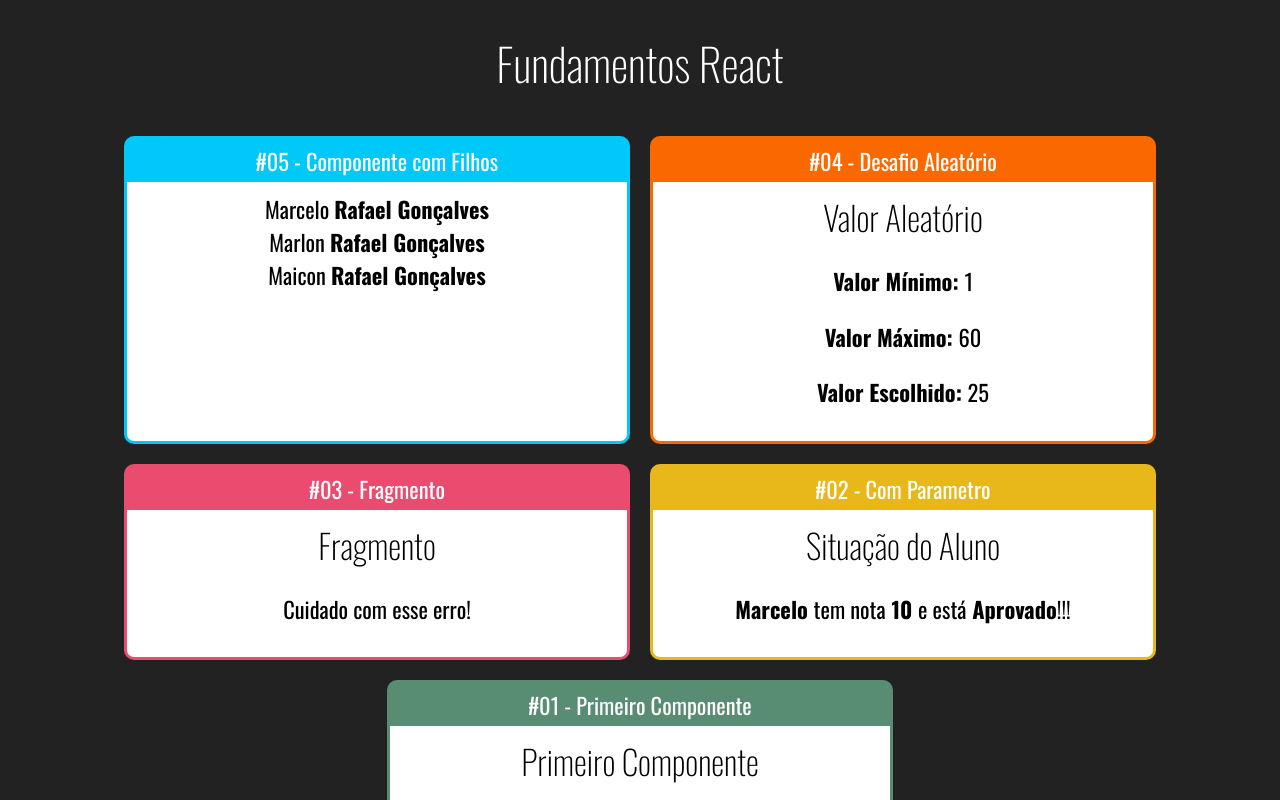
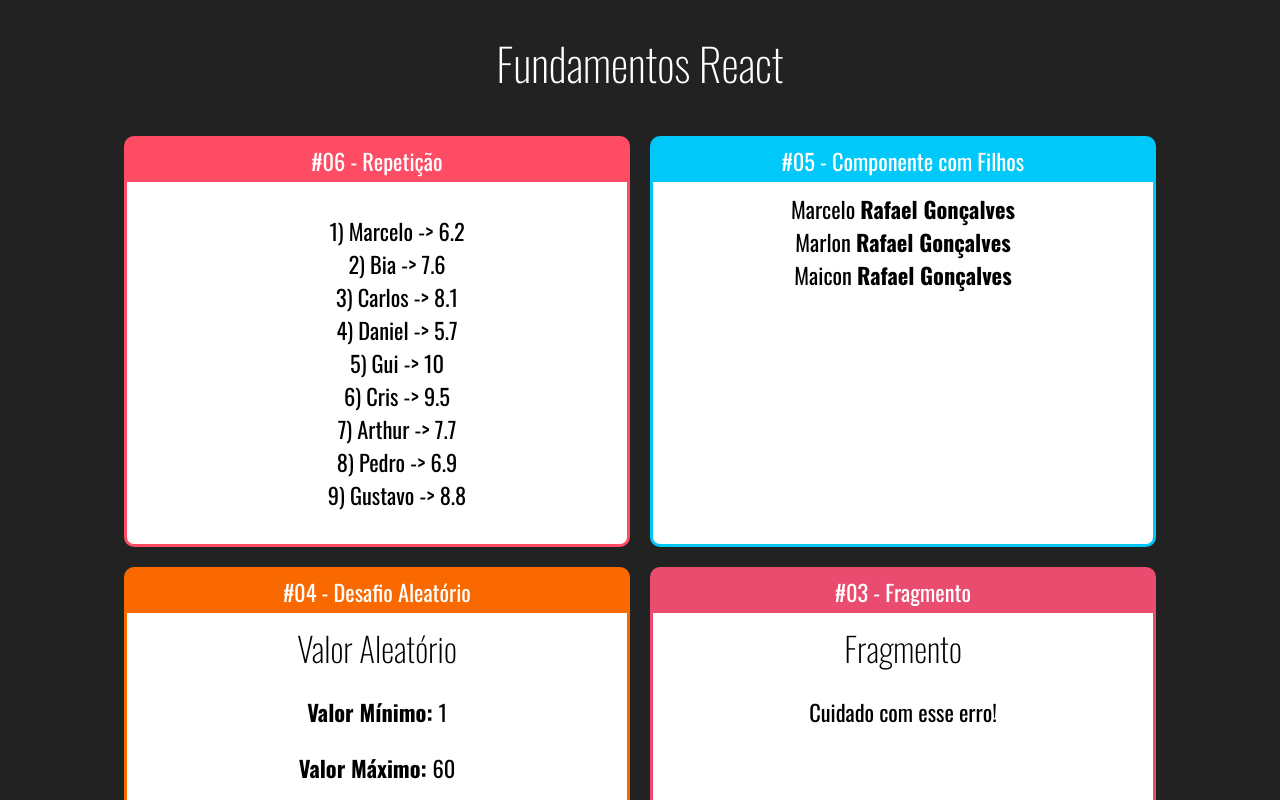
Before and after one commit to marcelo-rafael/fundamentos-react.js, a React (Create React App) app: page / in a window 1280 px wide. Shown: the top 800 px of the page. Built offline with nearby package versions, Linux system fonts and the light colour scheme.

Commit message:
repetição

```diff
--- a/src/App.jsx
+++ b/src/App.jsx
@@ -1,6 +1,7 @@
 import "./App.css";
 import React from "react";
 
+import ListaAlunos from './components/repeticao/ListaAlunos'
 import Familia from "./components/basicos/Familia";
 import FamiliaMembro from "./components/basicos/FamiliaMembro";
 import Card from "./components/layout/Card";
@@ -13,6 +14,9 @@
   <div className="App">
     <h1>Fundamentos React</h1>
     <div className="Cards">
+    <Card titulo="#06 - Repetição" color="#ff4c65">
+        <ListaAlunos />
+      </Card>
       <Card titulo="#05 - Componente com Filhos" color="#00c8f8">
         <Familia sobrenome="Rafael Gonçalves">
           <FamiliaMembro nome="Marcelo" />
--- /dev/null
+++ b/src/components/repeticao/ListaAlunos.jsx
@@ -0,0 +1,17 @@
+import React from "react";
+import alunos from "../../data/alunos";
+
+export default (props) => {
+  const alunosLI = alunos.map((aluno) => {
+    return (
+      <li key={aluno.id}>
+        {aluno.id}) {aluno.nome} -> {aluno.nota}
+      </li>
+    );
+  });
+  return (
+    <div>
+      <ul style={{ listStyle: "none" }}>{alunosLI}</ul>
+    </div>
+  );
+};
--- /dev/null
+++ b/src/data/alunos.js
@@ -0,0 +1,11 @@
+export default [
+  { id: 1, nome: "Marcelo", nota: 6.2 },
+  { id: 2, nome: "Bia", nota: 7.6 },
+  { id: 3, nome: "Carlos", nota: 8.1 },
+  { id: 4, nome: "Daniel", nota: 5.7 },
+  { id: 5, nome: "Gui", nota: 10.0 },
+  { id: 6, nome: "Cris", nota: 9.5 },
+  { id: 7, nome: "Arthur", nota: 7.7 },
+  { id: 8, nome: "Pedro", nota: 6.9 },
+  { id: 9, nome: "Gustavo", nota: 8.8 },
+];
```
